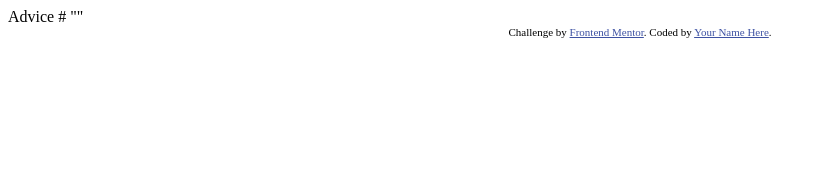
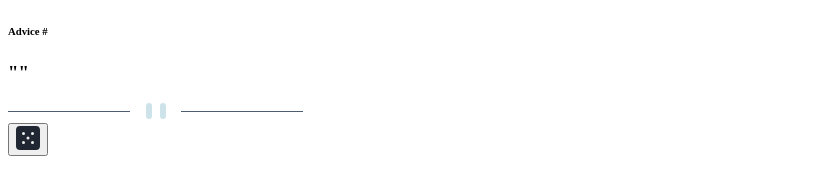
Before and after one commit to juanCruzCalderon/frontend-mentor__junior__advice-generator, a plain HTML site: page index.html in a window 1280 px wide. Shown: the whole page, without its empty margins (0-824 px from the left). Drawn offline with Linux system fonts and the light colour scheme.

Commit message:
HTML structure

```diff
--- a/index.html
+++ b/index.html
@@ -6,23 +6,34 @@
 
   <link rel="icon" type="image/png" sizes="32x32" href="./images/favicon-32x32.png">
 
-  <title>Frontend Mentor | Advice generator app</title>
+  <title>Advice generator app</title>
 
-  <!-- Feel free to remove these styles or customise in your own stylesheet 👍 -->
-  <style>
-    .attribution { font-size: 11px; text-align: center; }
-    .attribution a { color: hsl(228, 45%, 44%); }
-  </style>
+
 </head>
 <body>
+  <main class="app">
+    <div class="app__container">
+      <h6 class="app__number">Advice #<span></span></h6>
+      <h3>""</h3>
+      <div class="app__divider">
+        <picture>
+          <source media="(min-width: )" srcset="./images/pattern-divider-desktop.svg">
+          <img src="./images/pattern-divider-mobile.svg" alt="">
+        </picture>
+      </div>
+    </div>
 
-  Advice #<!-- Advice ID goes here -->
+    <button>
+      <img src="./images/icon-dice.svg" alt="">
+    </button>
 
-  "<!-- Advice text goes here -->"
+  </main>
 
-  <div class="attribution">
-    Challenge by <a href="https://www.frontendmentor.io?ref=challenge" target="_blank">Frontend Mentor</a>.
-    Coded by <a href="#">Your Name Here</a>.
-  </div>
+
+
+
+  <style>
+    @import url('https://fonts.googleapis.com/css2?family=Manrope:wght@800&display=swap');
+  </style>
 </body>
 </html>
```
